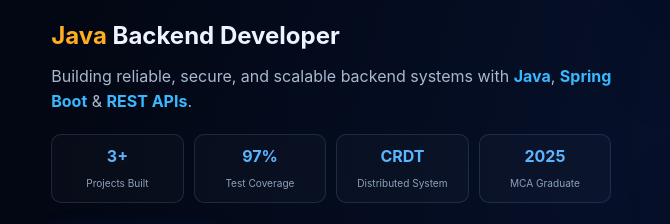
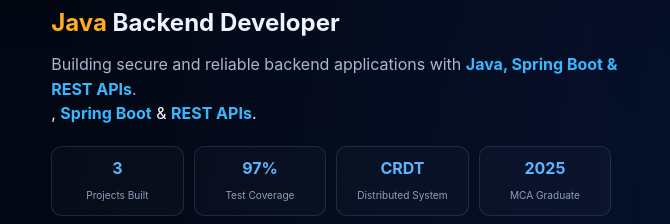
Before and after one commit to suresh-1219/suresh-1219.github.io, a plain HTML site: page index.html in a window 1280 px wide. Shown: the part 453-677 px from the top of the page, 0-670 px from the left. Drawn offline with Linux system fonts and the light colour scheme.

Commit message:
Refactor lead paragraph and fix project count display
Updated the lead paragraph for clarity and corrected the project count display.

```diff
--- a/index.html
+++ b/index.html
@@ -152,9 +152,12 @@
 <div class="eyebrow">JAVA BACKEND DEVELOPER</div>
 <h1>Hi, I'm <span class="accent">Suresh Kosana</span></h1>
 <h2><span class="java">Java</span> Backend Developer</h2>
-<p class="lead">Building reliable, secure, and scalable backend systems with <strong style="color:#39b8ff">Java</strong>, <strong style="color:#39b8ff">Spring Boot</strong> &amp; <strong style="color:#39b8ff">REST APIs</strong>.</p>
+<p class="lead">
+  Building secure and reliable backend applications with
+  <strong style="color:#39b8ff">Java, Spring Boot & REST APIs</strong>.
+</p>, <strong style="color:#39b8ff">Spring Boot</strong> &amp; <strong style="color:#39b8ff">REST APIs</strong>.</p>
 <div class="stats">
-<div class="stat"><strong>3+</strong><span>Projects Built</span></div>
+<div class="stat"><strong>3</strong><span>Projects Built</span></div>
 <div class="stat"><strong>97%</strong><span>Test Coverage</span></div>
 <div class="stat"><strong>CRDT</strong><span>Distributed System</span></div>
 <div class="stat"><strong>2025</strong><span>MCA Graduate</span></div>
@@ -221,7 +224,7 @@
 <div class="skill-pills">
 <span class="skill-pill"><span>☕</span>Java (Core/SE)</span><span class="skill-pill"><span>●</span>Spring Boot</span><span class="skill-pill"><span>●</span>Spring Security</span><span class="skill-pill"><span>●</span>Spring Data JPA</span><span class="skill-pill"><span>◆</span>Hibernate</span><span class="skill-pill"><span>⌁</span>REST APIs</span><span class="skill-pill"><span>◇</span>JWT</span>
 <span class="skill-pill"><span>⌁</span>MySQL</span><span class="skill-pill"><span>◈</span>PostgreSQL</span><span class="skill-pill"><span>✓</span>JUnit 5</span><span class="skill-pill"><span>✓</span>Mockito</span><span class="skill-pill"><span>◈</span>Docker</span><span class="skill-pill"><span>◉</span>Git &amp; GitHub</span>
-<span class="skill-pill"><span>&lt;/&gt;</span>HTML5</span><span class="skill-pill"><span>▣</span>CSS3</span><span class="skill-pill"><span>{ }</span>JSON</span><span class="skill-pill"><span>◎</span>Swagger / OpenAPI</span><span class="skill-pill"><span>●</span>Postman</span><span class="skill-pill"><span>◆</span>Maven</span><span class="skill-pill"><span>⌁</span>Linux Basics</span>
+<span class="skill-pill"><span>&lt;/&gt;</span>HTML5</span><span class="skill-pill"><span>▣</span>CSS3</span><span class="skill-pill"><span>{ }</span>JSON</span><span class="skill-pill"><span>◎</span>Swagger / OpenAPI</span><span class="skill-pill"><span>●</span>Postman</span><span class="skill-pill"><span>◆</span>Maven</span><span class="skill-pill"><span>
 </div>
 </div>
 </div>
```
